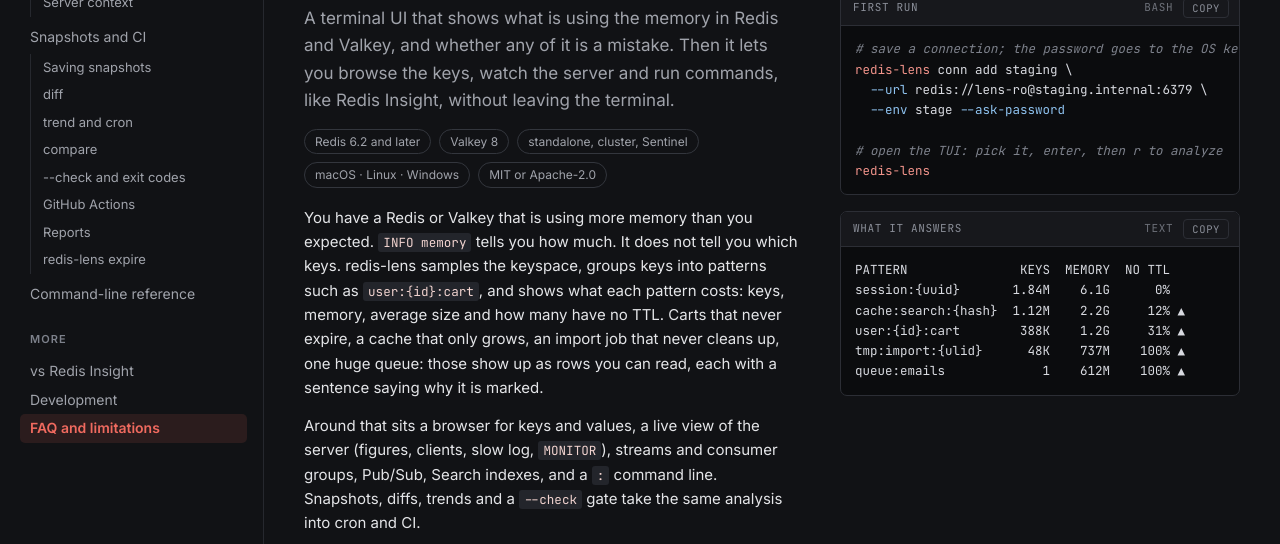
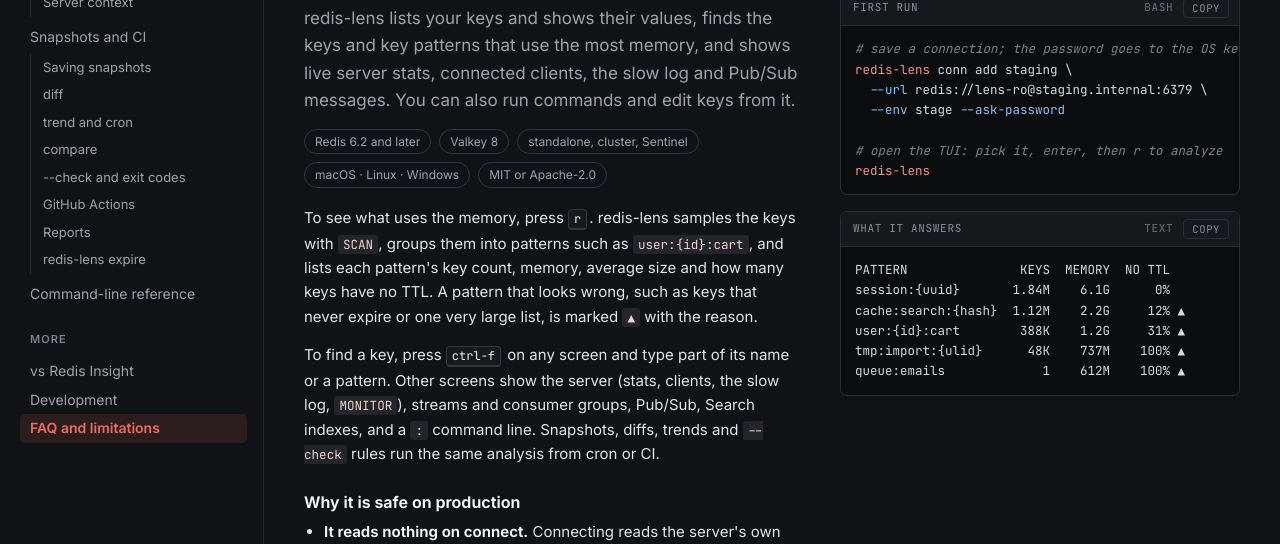
Before and after one commit to magna-nz/redis-lens, a plain HTML site: page docs/index.html in a window 1280 px wide. Shown: the part 255-799 px from the top of the page. Drawn offline with Linux system fonts and the light colour scheme.

Commit message:
docs site: say plainly what redis-lens does
The overview's lede now matches the README, and the two paragraphs
below it say what r and ctrl-f do instead of telling a story.

Co-Authored-By: Claude Opus 5.5 <noreply@anthropic.com>

```diff
--- a/docs/index.html
+++ b/docs/index.html
@@ -4,7 +4,7 @@
 <meta charset="UTF-8">
 <meta name="viewport" content="width=device-width, initial-scale=1">
 <title>redis-lens: a terminal UI for Redis and Valkey</title>
-<meta name="description" content="redis-lens profiles and browses Redis and Valkey from the terminal: what uses the memory, which keys never expire, the server live, values, streams, Pub/Sub and Search, safe to point at production.">
+<meta name="description" content="redis-lens lists your Redis and Valkey keys and shows their values, finds the keys that use the most memory, and shows the server live. Production connections are read-only unless you turn writes on.">
 <meta name="theme-color" content="#111215">
 <link rel="icon" href="mark.svg" type="image/svg+xml">
 <link rel="preconnect" href="https://fonts.googleapis.com">
@@ -118,10 +118,10 @@
 <img class="hero-mark" src="mark.svg" alt="redis-lens mark">
 <div class="eyebrow">Overview</div>
 <h1>redis-lens</h1>
-<p class="lede">A terminal UI that shows what is using the memory in Redis and Valkey, and whether any of it is a mistake. Then it lets you browse the keys, watch the server and run commands, like Redis Insight, without leaving the terminal.</p>
+<p class="lede">redis-lens lists your keys and shows their values, finds the keys and key patterns that use the most memory, and shows live server stats, connected clients, the slow log and Pub/Sub messages. You can also run commands and edit keys from it.</p>
 <div class="badges"><span>Redis 6.2 and later</span><span>Valkey 8</span><span>standalone, cluster, Sentinel</span><span>macOS · Linux · Windows</span><span>MIT or Apache-2.0</span></div>
-<p>You have a Redis or Valkey that is using more memory than you expected. <code>INFO memory</code> tells you how much. It does not tell you which keys. redis-lens samples the keyspace, groups keys into patterns such as <code>user:{id}:cart</code>, and shows what each pattern costs: keys, memory, average size and how many have no TTL. Carts that never expire, a cache that only grows, an import job that never cleans up, one huge queue: those show up as rows you can read, each with a sentence saying why it is marked.</p>
-<p>Around that sits a browser for keys and values, a live view of the server (figures, clients, slow log, <code>MONITOR</code>), streams and consumer groups, Pub/Sub, Search indexes, and a <code>:</code> command line. Snapshots, diffs, trends and a <code>--check</code> gate take the same analysis into cron and CI.</p>
+<p>To see what uses the memory, press <kbd>r</kbd>. redis-lens samples the keys with <code>SCAN</code>, groups them into patterns such as <code>user:{id}:cart</code>, and lists each pattern's key count, memory, average size and how many keys have no TTL. A pattern that looks wrong, such as keys that never expire or one very large list, is marked <code>▲</code> with the reason.</p>
+<p>To find a key, press <kbd>ctrl-f</kbd> on any screen and type part of its name or a pattern. Other screens show the server (stats, clients, the slow log, <code>MONITOR</code>), streams and consumer groups, Pub/Sub, Search indexes, and a <code>:</code> command line. Snapshots, diffs, trends and <code>--check</code> rules run the same analysis from cron or CI.</p>
 <h3>Why it is safe on production</h3>
 <ul>
 <li><strong>It reads nothing on connect.</strong> Connecting reads the server's own figures (<code>INFO</code>, <code>DBSIZE</code>, <code>MEMORY STATS</code>) and no key. Keys are sampled only when you press <kbd>r</kbd>.</li>
```
